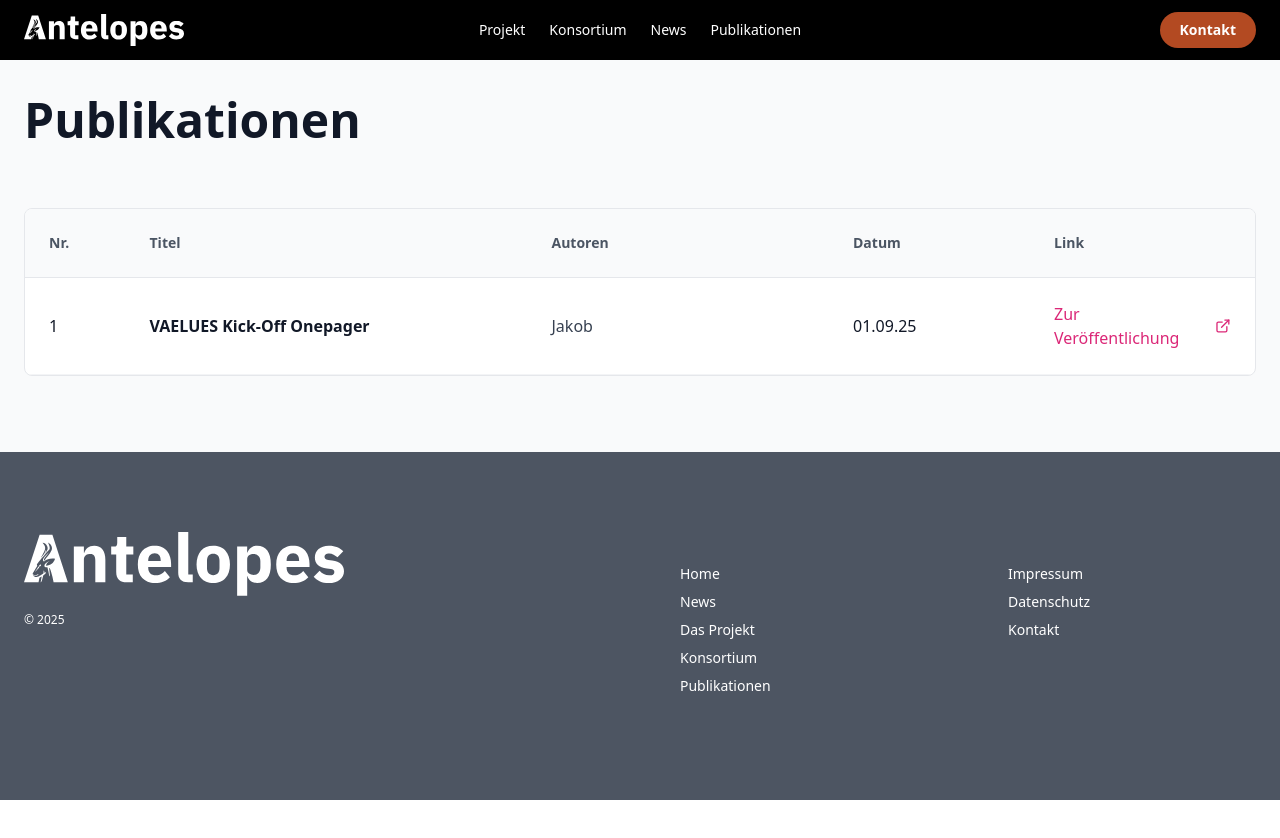
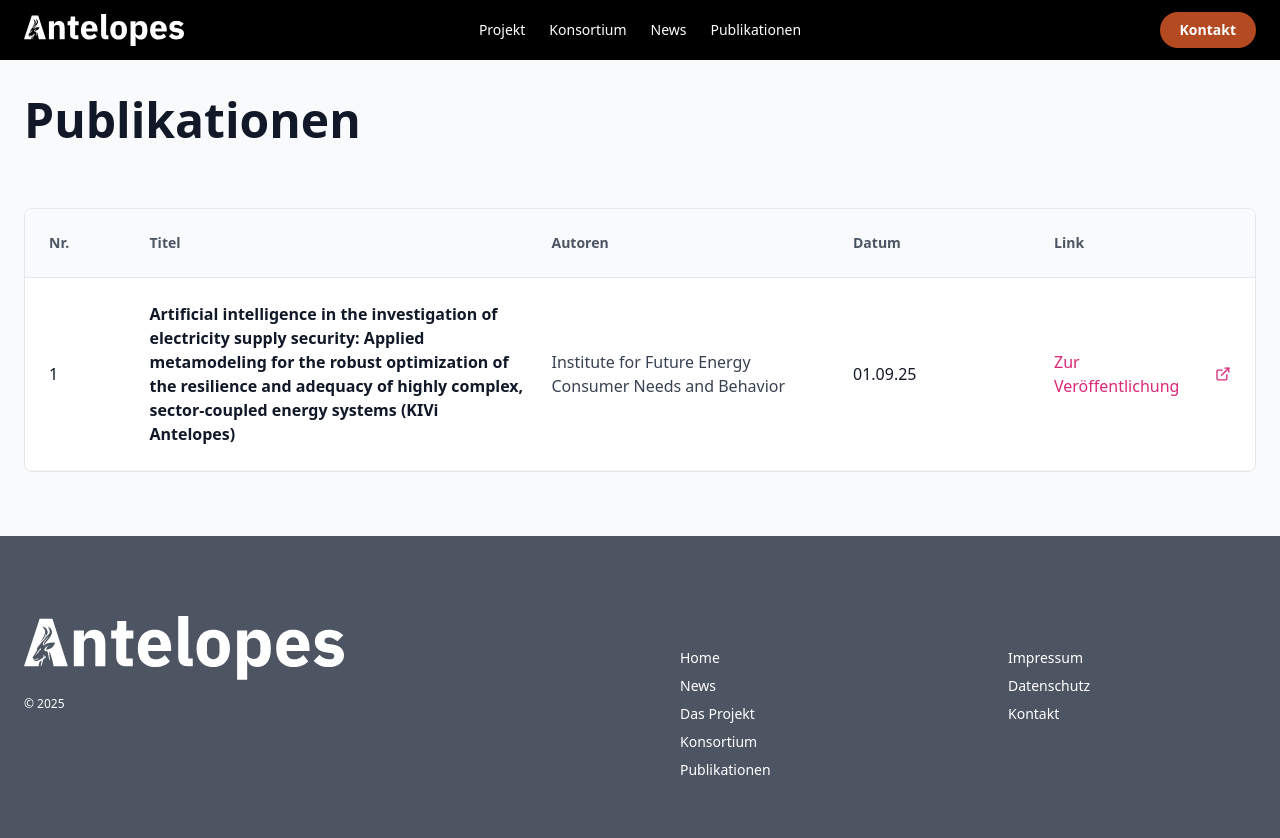
Before and after one commit to FabianStupperich/website_antelopes, a React (Vite) app: page /publikationen in a window 1280 px wide. Shown: the top 838 px of the page. Before the commit the page ends 800 px from the top, so only its background shows below. Built offline with nearby package versions, Linux system fonts and the light colour scheme.

Commit message:
Updated Publications.tsx

```diff
--- a/src/components/Publications.tsx
+++ b/src/components/Publications.tsx
@@ -7,10 +7,10 @@ export default function Publications() {
     {
       id: 1,
       number: 1,
-      title: 'VAELUES Kick-Off Onepager',
-      authors: 'Jakob',
+      title: 'Artificial intelligence in the investigation of electricity supply security: Applied metamodeling for the robust optimization of the resilience and adequacy of highly complex, sector-coupled energy systems (KIVi Antelopes)',
+      authors: 'Institute for Future Energy Consumer Needs and Behavior',
       date: '01.09.25',
-      link: 'https://ese.eonerc.rwth-aachen.de/'
+      link: 'https://www.fcn.eonerc.rwth-aachen.de/cms/e-on-erc-fcn/forschung/forschungsprojekte/-neu-forschungsprojekte-fcn-ese/~bqeiri/kivi-antelopes/?lidx=1'
     }
   ];
 
```
